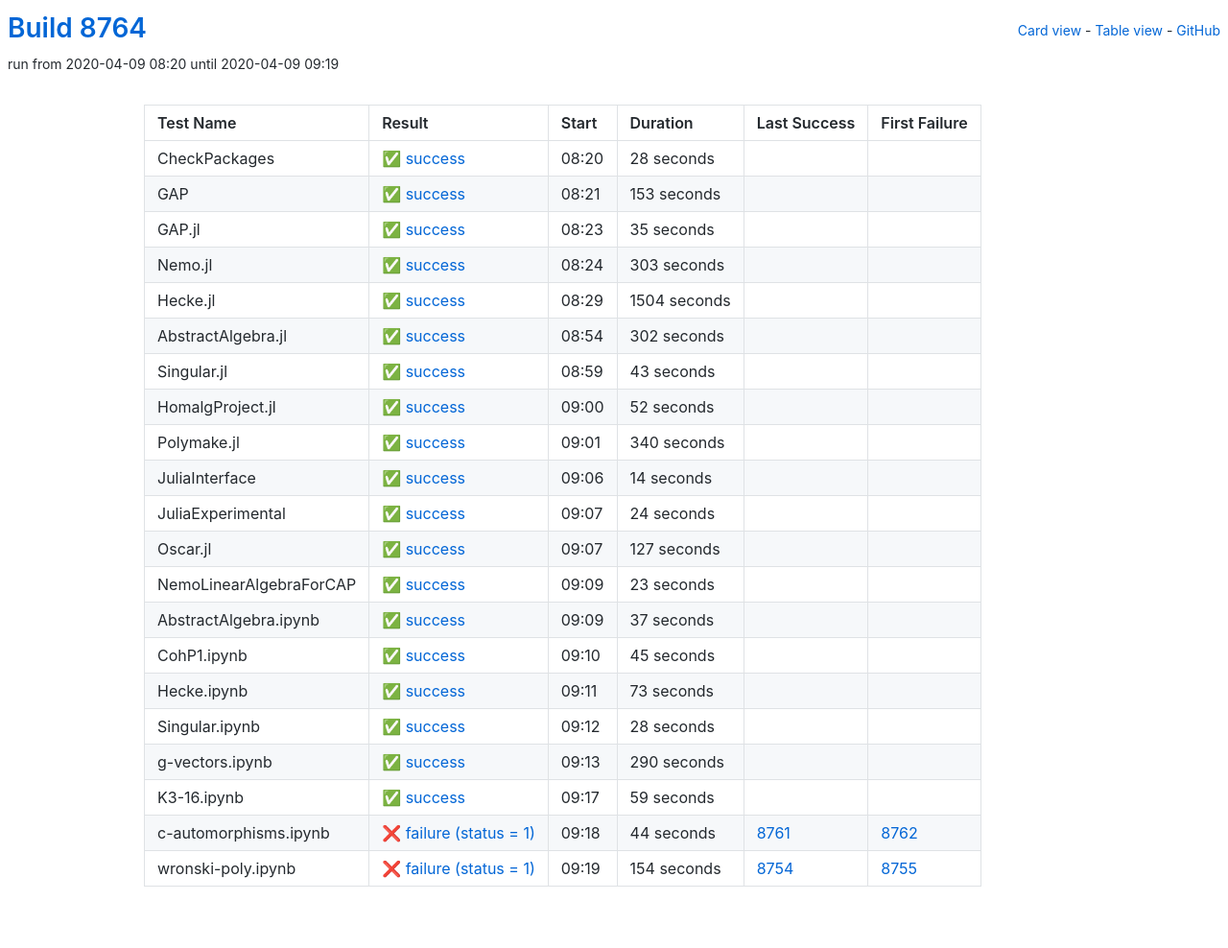
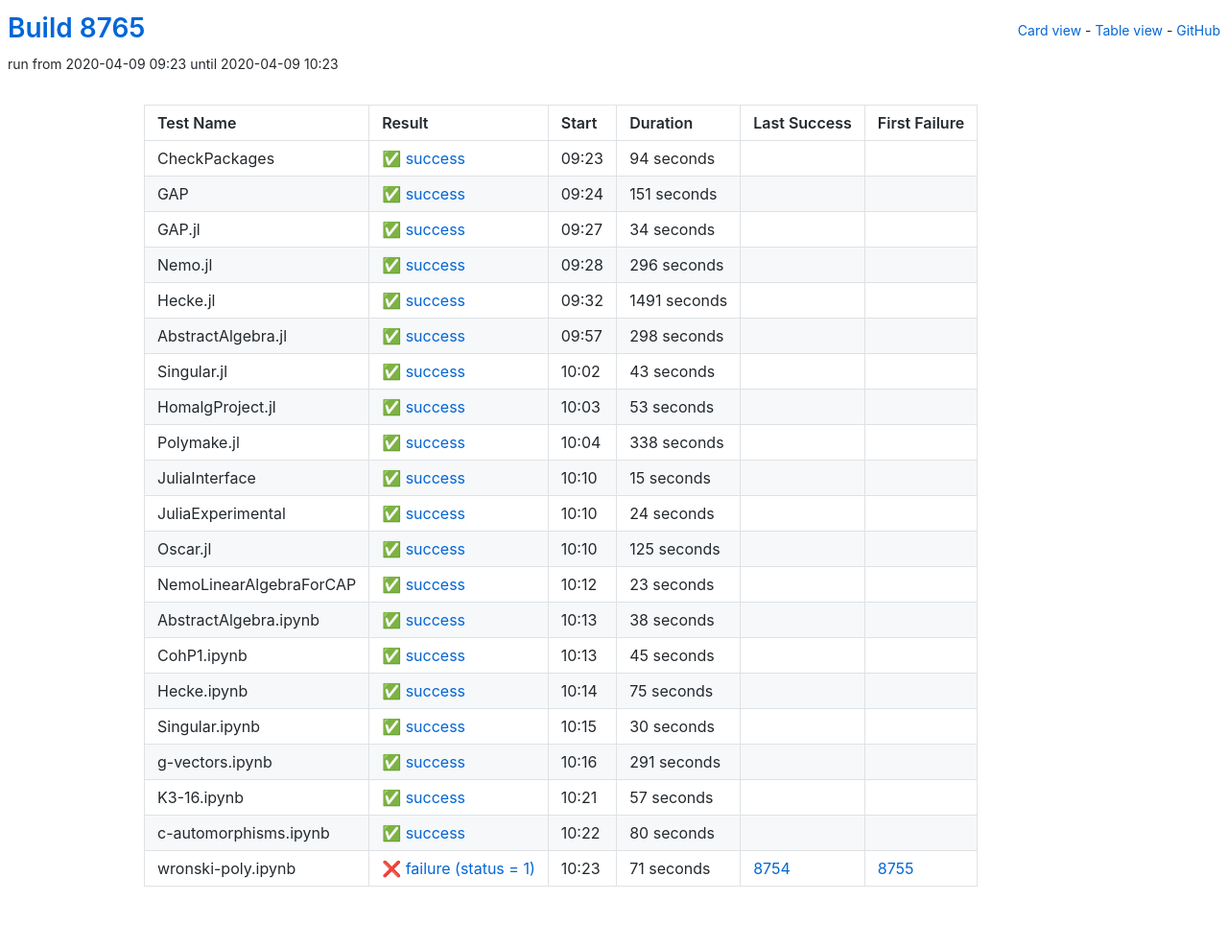
Before and after one commit to oscar-system/oscar-ci-status, a Jekyll site: the page built from table.html, in a window 1280 px wide. Shown: the whole page at 96% size. Built offline with Jekyll 4.4.1, drawn with Linux system fonts in a browser that asks for light colours.

Commit message:
Build 8765

```diff
--- a/_data/ci.yml
+++ b/_data/ci.yml
@@ -1,71 +1,71 @@
-build: 8764
-build_url: https://oscarci.mathematik.uni-kl.de/job/oscar/8764/
+build: 8765
+build_url: https://oscarci.mathematik.uni-kl.de/job/oscar/8765/
 job: oscar
 tests:
-- duration: 28
+- duration: 94
   exitcode: 0
   first_failure: false
   first_failure_url: null
   last_success: false
   last_success_url: null
-  log: https://oscarci.mathematik.uni-kl.de/job/oscar/8764/artifact/logs/build-8764/CheckPackages.log
+  log: https://oscarci.mathematik.uni-kl.de/job/oscar/8765/artifact/logs/build-8765/CheckPackages.log
   name: CheckPackages
-  start: 2020-04-09 08:20
+  start: 2020-04-09 09:23
   status: success
   success: true
-- duration: 153
+- duration: 151
   exitcode: 0
   first_failure: false
   first_failure_url: null
   last_success: false
   last_success_url: null
-  log: https://oscarci.mathematik.uni-kl.de/job/oscar/8764/artifact/logs/build-8764/GAP.log
+  log: https://oscarci.mathematik.uni-kl.de/job/oscar/8765/artifact/logs/build-8765/GAP.log
   name: GAP
-  start: 2020-04-09 08:21
+  start: 2020-04-09 09:24
   status: success
   success: true
-- duration: 35
+- duration: 34
   exitcode: 0
   first_failure: false
   first_failure_url: null
   last_success: false
   last_success_url: null
-  log: https://oscarci.mathematik.uni-kl.de/job/oscar/8764/artifact/logs/build-8764/GAP.jl.log
+  log: https://oscarci.mathematik.uni-kl.de/job/oscar/8765/artifact/logs/build-8765/GAP.jl.log
   name: GAP.jl
-  start: 2020-04-09 08:23
+  start: 2020-04-09 09:27
   status: success
   success: true
-- duration: 303
+- duration: 296
   exitcode: 0
   first_failure: false
   first_failure_url: null
   last_success: false
   last_success_url: null
-  log: https://oscarci.mathematik.uni-kl.de/job/oscar/8764/artifact/logs/build-8764/Nemo.jl.log
+  log: https://oscarci.mathematik.uni-kl.de/job/oscar/8765/artifact/logs/build-8765/Nemo.jl.log
   name: Nemo.jl
-  start: 2020-04-09 08:24
+  start: 2020-04-09 09:28
   status: success
   success: true
-- duration: 1504
+- duration: 1491
   exitcode: 0
   first_failure: false
   first_failure_url: null
   last_success: false
   last_success_url: null
-  log: https://oscarci.mathematik.uni-kl.de/job/oscar/8764/artifact/logs/build-8764/Hecke.jl.log
+  log: https://oscarci.mathematik.uni-kl.de/job/oscar/8765/artifact/logs/build-8765/Hecke.jl.log
   name: Hecke.jl
-  start: 2020-04-09 08:29
+  start: 2020-04-09 09:32
   status: success
   success: true
-- duration: 302
+- duration: 298
   exitcode: 0
   first_failure: false
   first_failure_url: null
   last_success: false
   last_success_url: null
-  log: https://oscarci.mathematik.uni-kl.de/job/oscar/8764/artifact/logs/build-8764/AbstractAlgebra.jl.log
+  log: https://oscarci.mathematik.uni-kl.de/job/oscar/8765/artifact/logs/build-8765/AbstractAlgebra.jl.log
   name: AbstractAlgebra.jl
-  start: 2020-04-09 08:54
+  start: 2020-04-09 09:57
   status: success
   success: true
 - duration: 43
@@ -74,42 +74,42 @@
   first_failure_url: null
   last_success: false
   last_success_url: null
-  log: https://oscarci.mathematik.uni-kl.de/job/oscar/8764/artifact/logs/build-8764/Singular.jl.log
+  log: https://oscarci.mathematik.uni-kl.de/job/oscar/8765/artifact/logs/build-8765/Singular.jl.log
   name: Singular.jl
-  start: 2020-04-09 08:59
+  start: 2020-04-09 10:02
   status: success
   success: true
-- duration: 52
+- duration: 53
   exitcode: 0
   first_failure: false
   first_failure_url: null
   last_success: false
   last_success_url: null
-  log: https://oscarci.mathematik.uni-kl.de/job/oscar/8764/artifact/logs/build-8764/HomalgProject.jl.log
+  log: https://oscarci.mathematik.uni-kl.de/job/oscar/8765/artifact/logs/build-8765/HomalgProject.jl.log
   name: HomalgProject.jl
-  start: 2020-04-09 09:00
+  start: 2020-04-09 10:03
   status: success
   success: true
-- duration: 340
+- duration: 338
   exitcode: 0
   first_failure: false
   first_failure_url: null
   last_success: false
   last_success_url: null
-  log: https://oscarci.mathematik.uni-kl.de/job/oscar/8764/artifact/logs/build-8764/Polymake.jl.log
+  log: https://oscarci.mathematik.uni-kl.de/job/oscar/8765/artifact/logs/build-8765/Polymake.jl.log
   name: Polymake.jl
-  start: 2020-04-09 09:01
+  start: 2020-04-09 10:04
   status: success
   success: true
-- duration: 14
+- duration: 15
   exitcode: 0
   first_failure: false
   first_failure_url: null
   last_success: false
   last_success_url: null
-  log: https://oscarci.mathematik.uni-kl.de/job/oscar/8764/artifact/logs/build-8764/JuliaInterface.log
+  log: https://oscarci.mathematik.uni-kl.de/job/oscar/8765/artifact/logs/build-8765/JuliaInterface.log
   name: JuliaInterface
-  start: 2020-04-09 09:06
+  start: 2020-04-09 10:10
   status: success
   success: true
 - duration: 24
@@ -118,20 +118,20 @@
   first_failure_url: null
   last_success: false
   last_success_url: null
-  log: https://oscarci.mathematik.uni-kl.de/job/oscar/8764/artifact/logs/build-8764/JuliaExperimental.log
+  log: https://oscarci.mathematik.uni-kl.de/job/oscar/8765/artifact/logs/build-8765/JuliaExperimental.log
   name: JuliaExperimental
-  start: 2020-04-09 09:07
+  start: 2020-04-09 10:10
   status: success
   success: true
-- duration: 127
+- duration: 125
   exitcode: 0
   first_failure: false
   first_failure_url: null
   last_success: false
   last_success_url: null
-  log: https://oscarci.mathematik.uni-kl.de/job/oscar/8764/artifact/logs/build-8764/Oscar.jl.log
+  log: https://oscarci.mathematik.uni-kl.de/job/oscar/8765/artifact/logs/build-8765/Oscar.jl.log
   name: Oscar.jl
-  start: 2020-04-09 09:07
+  start: 2020-04-09 10:10
   status: success
   success: true
 - duration: 23
@@ -140,20 +140,20 @@
   first_failure_url: null
   last_success: false
   last_success_url: null
-  log: https://oscarci.mathematik.uni-kl.de/job/oscar/8764/artifact/logs/build-8764/NemoLinearAlgebraForCAP.log
+  log: https://oscarci.mathematik.uni-kl.de/job/oscar/8765/artifact/logs/build-8765/NemoLinearAlgebraForCAP.log
   name: NemoLinearAlgebraForCAP
-  start: 2020-04-09 09:09
+  start: 2020-04-09 10:12
   status: success
   success: true
-- duration: 37
+- duration: 38
   exitcode: 0
   first_failure: false
   first_failure_url: null
   last_success: false
   last_success_url: null
-  log: https://oscarci.mathematik.uni-kl.de/job/oscar/8764/artifact/logs/build-8764/AbstractAlgebra.ipynb.log
+  log: https://oscarci.mathematik.uni-kl.de/job/oscar/8765/artifact/logs/build-8765/AbstractAlgebra.ipynb.log
   name: AbstractAlgebra.ipynb
-  start: 2020-04-09 09:09
+  start: 2020-04-09 10:13
   status: success
   success: true
 - duration: 45
@@ -162,74 +162,74 @@
   first_failure_url: null
   last_success: false
   last_success_url: null
-  log: https://oscarci.mathematik.uni-kl.de/job/oscar/8764/artifact/logs/build-8764/CohP1.ipynb.log
+  log: https://oscarci.mathematik.uni-kl.de/job/oscar/8765/artifact/logs/build-8765/CohP1.ipynb.log
   name: CohP1.ipynb
-  start: 2020-04-09 09:10
+  start: 2020-04-09 10:13
   status: success
   success: true
-- duration: 73
+- duration: 75
   exitcode: 0
   first_failure: false
   first_failure_url: null
   last_success: false
   last_success_url: null
-  log: https://oscarci.mathematik.uni-kl.de/job/oscar/8764/artifact/logs/build-8764/Hecke.ipynb.log
+  log: https://oscarci.mathematik.uni-kl.de/job/oscar/8765/artifact/logs/build-8765/Hecke.ipynb.log
   name: Hecke.ipynb
-  start: 2020-04-09 09:11
+  start: 2020-04-09 10:14
   status: success
   success: true
-- duration: 28
+- duration: 30
   exitcode: 0
   first_failure: false
   first_failure_url: null
   last_success: false
   last_success_url: null
-  log: https://oscarci.mathematik.uni-kl.de/job/oscar/8764/artifact/logs/build-8764/Singular.ipynb.log
+  log: https://oscarci.mathematik.uni-kl.de/job/oscar/8765/artifact/logs/build-8765/Singular.ipynb.log
   name: Singular.ipynb
-  start: 2020-04-09 09:12
+  start: 2020-04-09 10:15
   status: success
   success: true
-- duration: 290
+- duration: 291
   exitcode: 0
   first_failure: false
   first_failure_url: null
   last_success: false
   last_success_url: null
-  log: https://oscarci.mathematik.uni-kl.de/job/oscar/8764/artifact/logs/build-8764/g-vectors.ipynb.log
+  log: https://oscarci.mathematik.uni-kl.de/job/oscar/8765/artifact/logs/build-8765/g-vectors.ipynb.log
   name: g-vectors.ipynb
-  start: 2020-04-09 09:13
+  start: 2020-04-09 10:16
   status: success
   success: true
-- duration: 59
+- duration: 57
   exitcode: 0
   first_failure: false
   first_failure_url: null
   last_success: false
   last_success_url: null
-  log: https://oscarci.mathematik.uni-kl.de/job/oscar/8764/artifact/logs/build-8764/K3-16.ipynb.log
+  log: https://oscarci.mathematik.uni-kl.de/job/oscar/8765/artifact/logs/build-8765/K3-16.ipynb.log
   name: K3-16.ipynb
-  start: 2020-04-09 09:17
+  start: 2020-04-09 10:21
   status: success
   success: true
-- duration: 44
-  exitcode: 1
-  first_failure: 8762
-  first_failure_url: https://oscarci.mathematik.uni-kl.de/job/oscar/8762/
-  last_success: 8761
-  last_success_url: https://oscarci.mathematik.uni-kl.de/job/oscar/8761/
-  log: https://oscarci.mathematik.uni-kl.de/job/oscar/8764/artifact/logs/build-8764/c-automorphisms.ipynb.log
+- duration: 80
+  exitcode: 0
+  first_failure: false
+  first_failure_url: null
+  last_success: false
+  last_success_url: null
+  log: https://oscarci.mathematik.uni-kl.de/job/oscar/8765/artifact/logs/build-8765/c-automorphisms.ipynb.log
   name: c-automorphisms.ipynb
-  start: 2020-04-09 09:18
-  status: failure
-  success: false
-- duration: 154
+  start: 2020-04-09 10:22
+  status: success
+  success: true
+- duration: 71
   exitcode: 1
   first_failure: 8755
   first_failure_url: https://oscarci.mathematik.uni-kl.de/job/oscar/8755/
   last_success: 8754
   last_success_url: https://oscarci.mathematik.uni-kl.de/job/oscar/8754/
-  log: https://oscarci.mathematik.uni-kl.de/job/oscar/8764/artifact/logs/build-8764/wronski-poly.ipynb.log
+  log: https://oscarci.mathematik.uni-kl.de/job/oscar/8765/artifact/logs/build-8765/wronski-poly.ipynb.log
   name: wronski-poly.ipynb
-  start: 2020-04-09 09:19
+  start: 2020-04-09 10:23
   status: failure
   success: false
```
Also changed, not shown: README.md.
